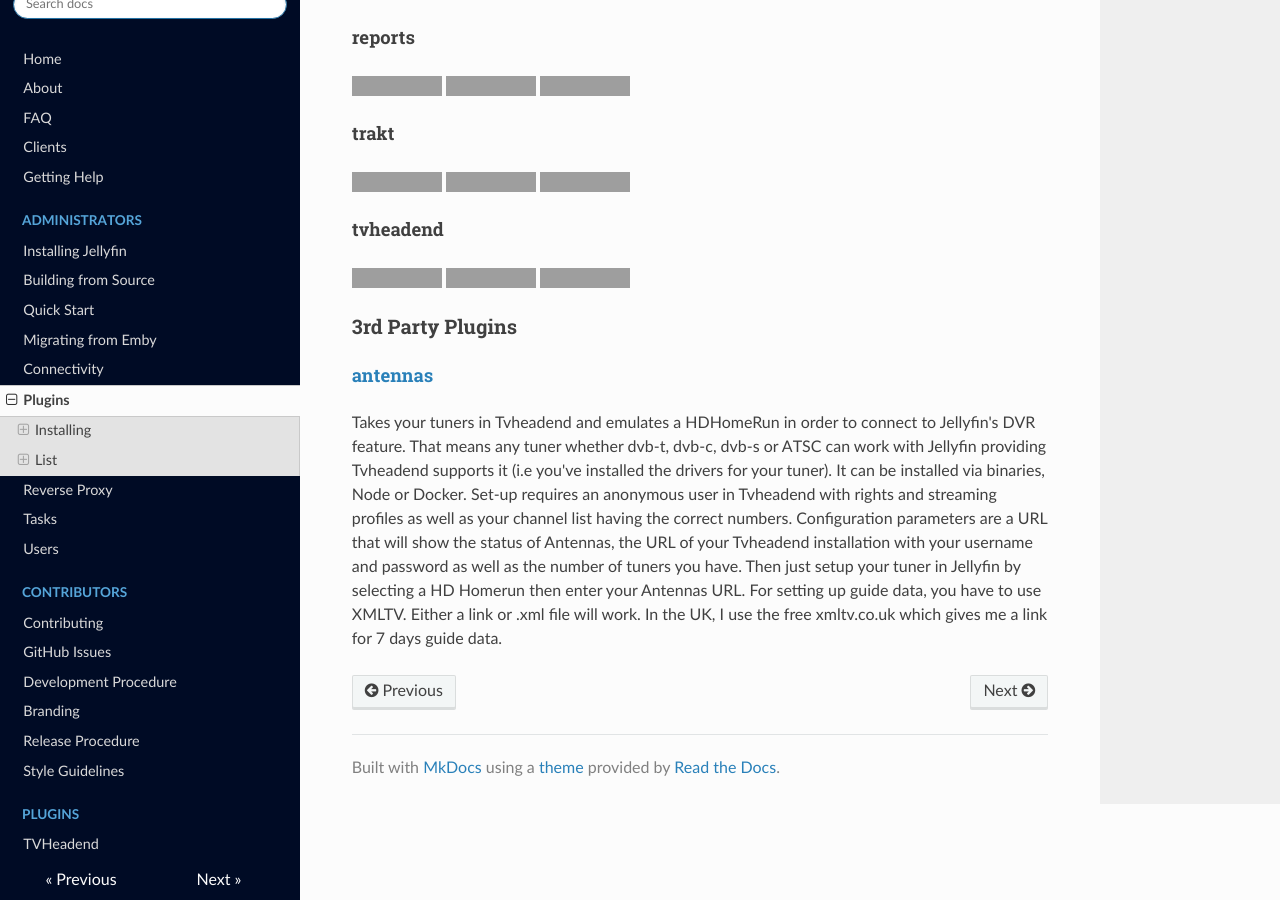
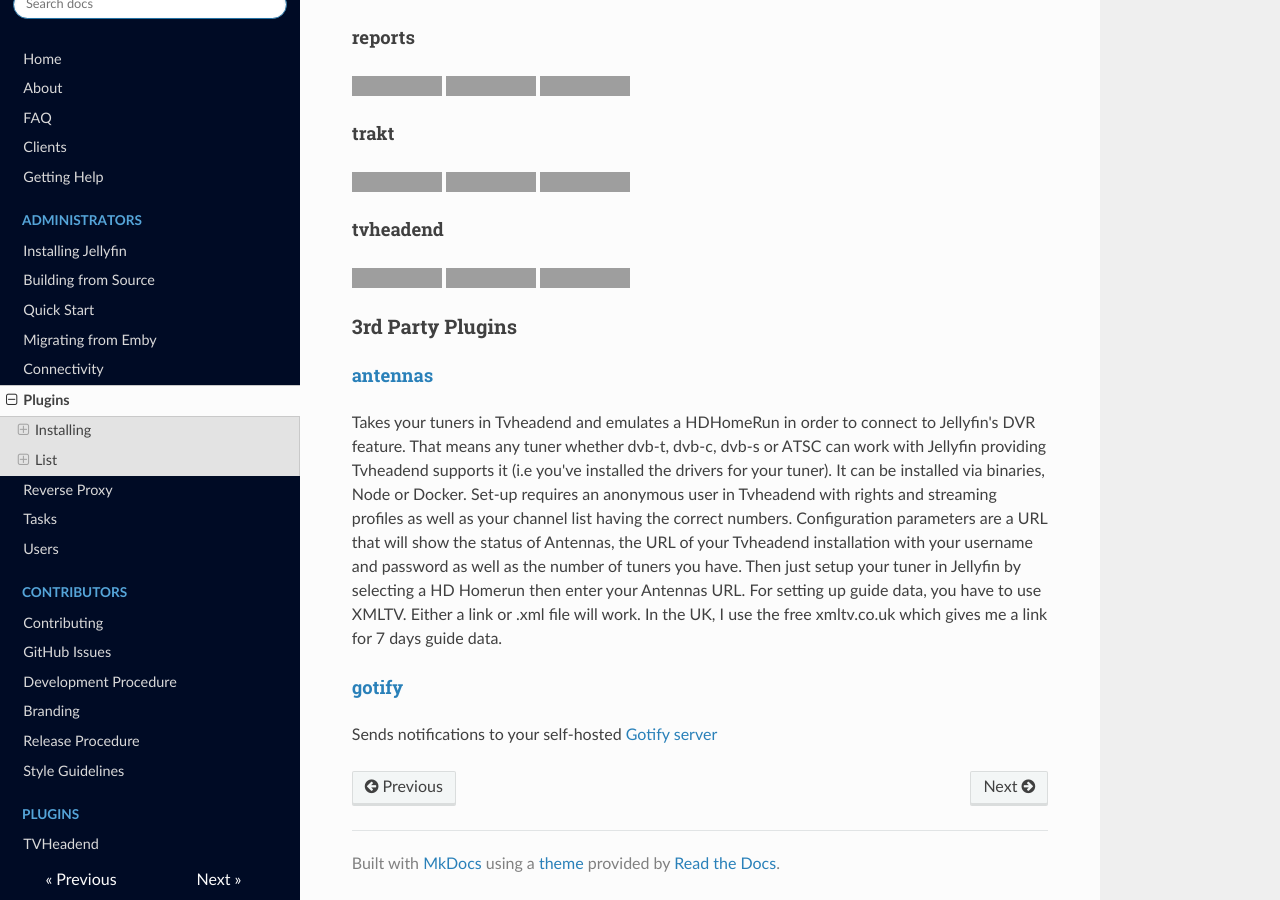
Before and after one commit to jellyfin-archive/jellyfin-docs, an MkDocs documentation site: the page built from docs/administrator-docs/plugins.md, in a window 1280 px wide and 900 px high, scrolled down 1286 px, cut to the strip 0-900 px from the top of the window. Built offline with MkDocs 1.6.1, drawn with Linux system fonts in a browser that asks for light colours; nearby versions of some CDN libraries; old or Windows-style settings are respelled for this version of MkDocs; grey boxes are pictures that could not be loaded.

Commit message:
Add 3rd party gotify plugin

```diff
--- a/docs/administrator-docs/plugins.md
+++ b/docs/administrator-docs/plugins.md
@@ -73,3 +73,7 @@ All plugins hosted on the repository can be built from source and manually added
 #### [antennas](https://github.com/TheJF/antennas)
 
 Takes your tuners in Tvheadend and emulates a HDHomeRun in order to connect to Jellyfin's DVR feature. That means any tuner whether dvb-t, dvb-c, dvb-s or ATSC can work with Jellyfin providing Tvheadend supports it (i.e you've installed the drivers for your tuner). It can be installed via binaries, Node or Docker. Set-up requires an anonymous user in Tvheadend with rights and streaming profiles as well as your channel list having the correct numbers. Configuration parameters are a URL that will show the status of Antennas, the URL of your Tvheadend installation with your username and password as well as the number of tuners you have. Then just setup your tuner in Jellyfin by selecting a HD Homerun then enter your Antennas URL. For setting up guide data, you have to use XMLTV. Either a link or .xml file will work. In the UK, I use the free xmltv.co.uk which gives me a link for 7 days guide data.
+
+#### [gotify](https://github.com/crobibero/Jellyfin.Plugins.Gotify)
+
+Sends notifications to your self-hosted [Gotify server](https://gotify.net/)
```
